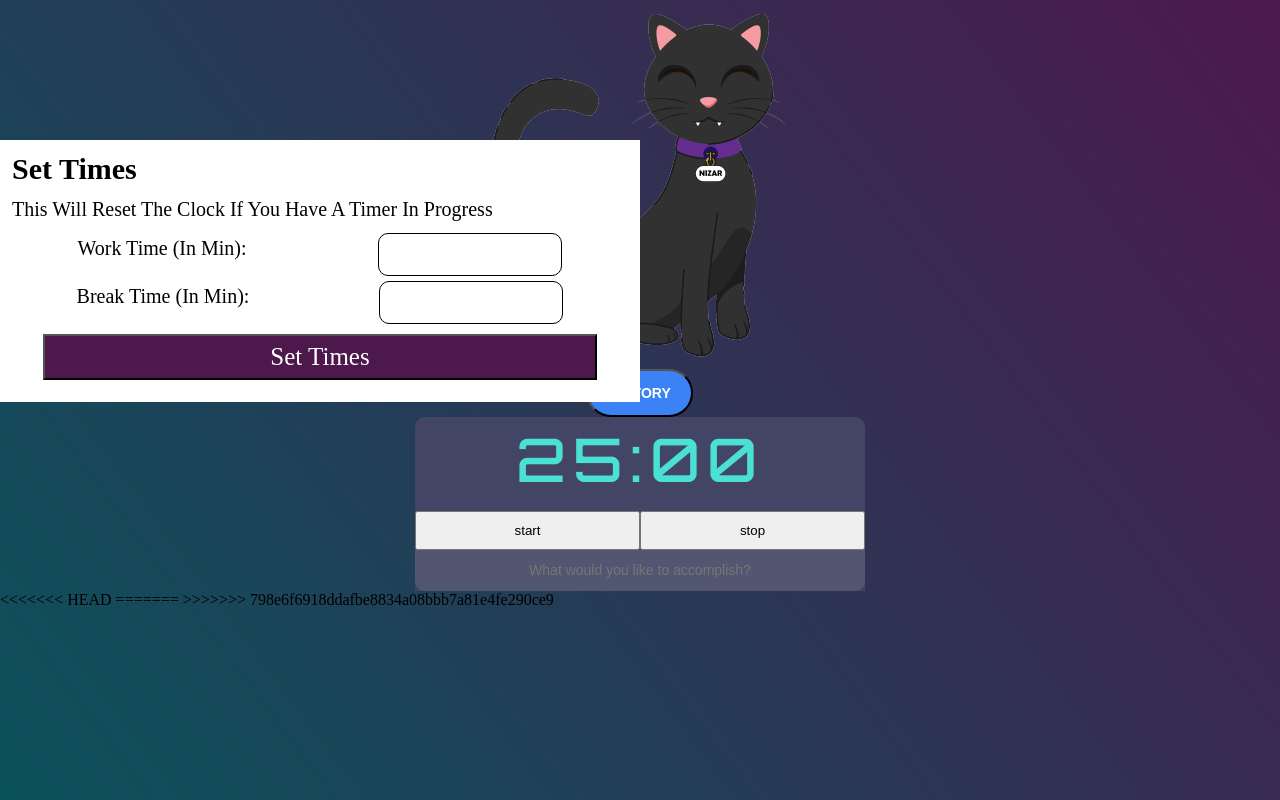
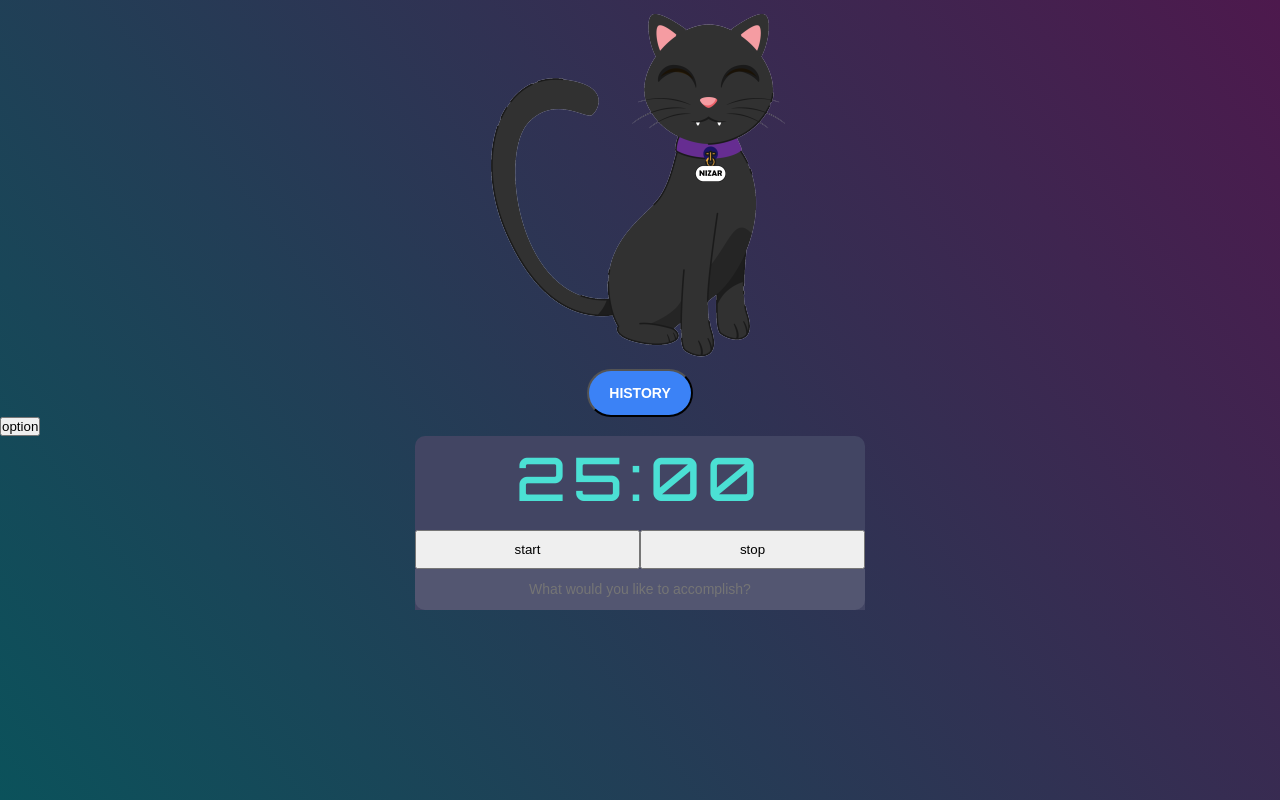
Before and after one commit to GSG-G10/pomodorokitty-team2, a website: page public/pamdor.html in a window 1280 px wide. Drawn offline with Linux system fonts and the light colour scheme; no server answers; a web font is replaced by a local one.

Commit message:
create option Related #40

```diff
--- a/public/css/pamodor.css
+++ b/public/css/pamodor.css
@@ -126,3 +126,7 @@ p {
     font-family: 'Redressed', 'cursive';
     text-transform: capitalize;
 }
+
+.hide {
+    display: none;
+}
--- a/public/pamdor.html
+++ b/public/pamdor.html
@@ -29,6 +29,7 @@
         <section class="cat">
             <img src="./img/1.png" alt="cat">
             <button type="button" id="modal-button">History</button>
+            <button type="button" id="option-button">option</button>
         </section>
 
 
@@ -45,10 +46,7 @@
             </div>
         </section>
     </section>
-<<<<<<< HEAD
-
-    <section class="option">
-        <div class="option-menu">
+    <div class="option-menu hide">
         <h2>set times</h2>
         <p>This will reset the clock if you have a timer in progress</p>
         <form class="form" method="post" action="/setTime">
@@ -66,9 +64,4 @@
     </section>
 
     <script src="./js/dom/option.js"></script>
-=======
     <script src="./js/dom/historyTab.js"></script>
->>>>>>> 798e6f6918ddafbe8834a08bbb7a81e4fe290ce9
-</body>
-
-</html>
```
Lines whose indentation alone changed are shown as unchanged.
